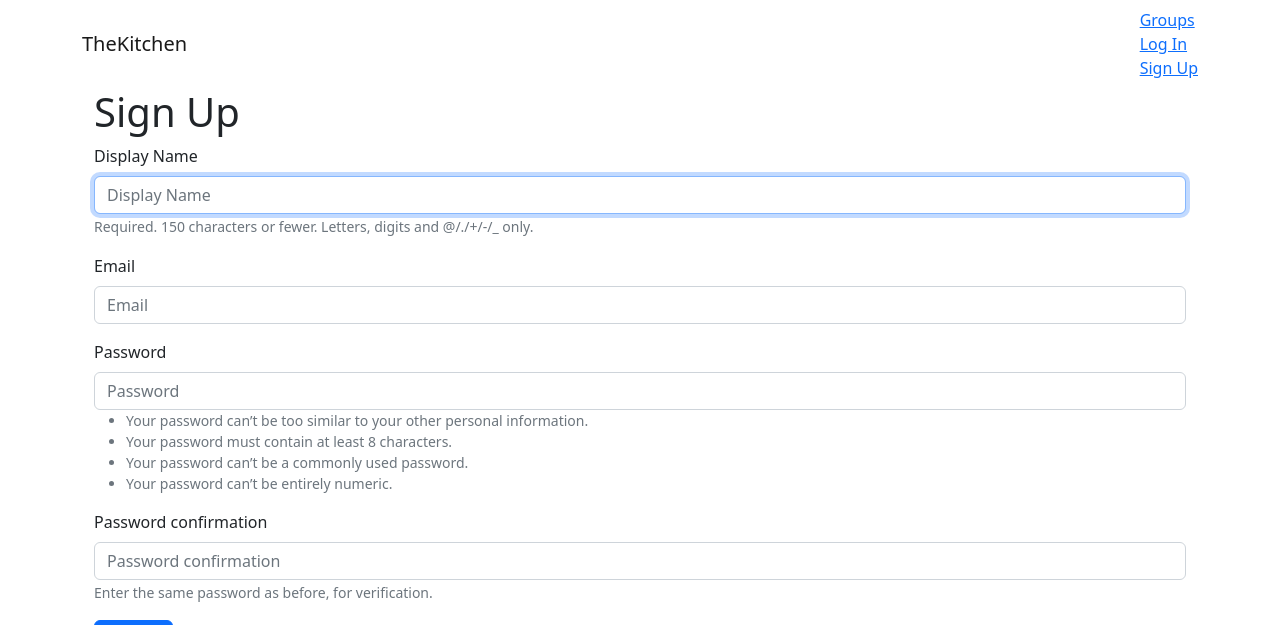
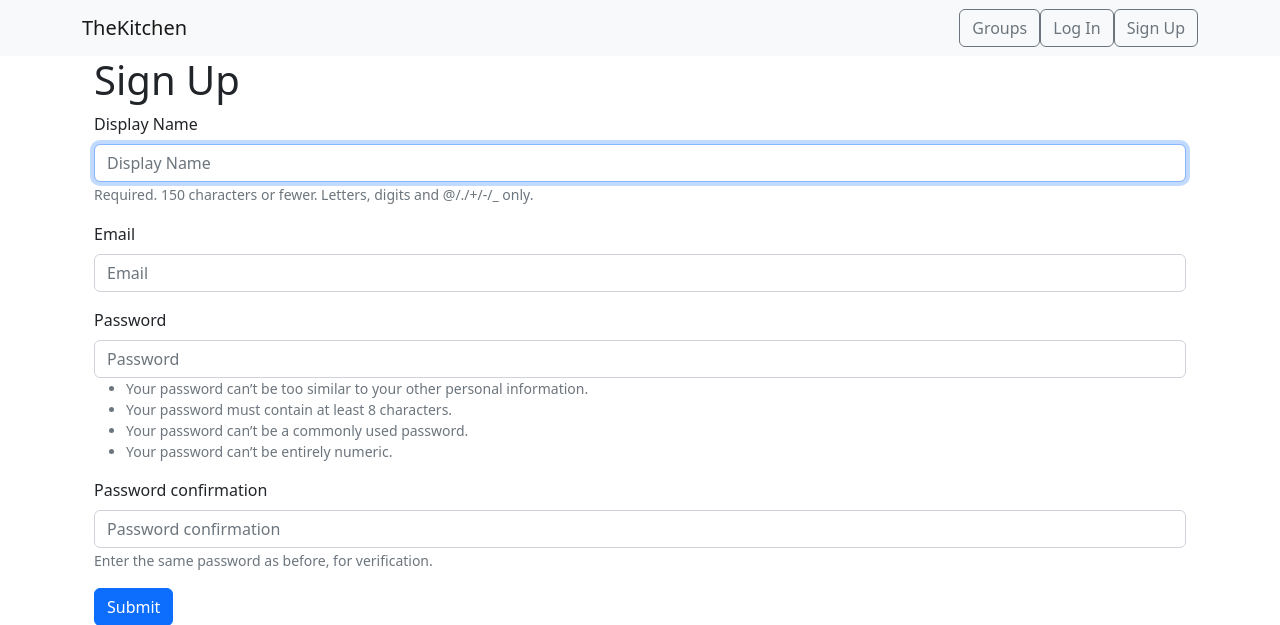
Before and after one commit to albertoecf/family_social, a Django app: page /accounts/signup in a window 1280 px wide. Shown: the top 625 px of the page. Run offline with Django 3.2, Linux system fonts and the light colour scheme; some libraries are stand-ins or nearby versions.

Commit message:
feat: style to base

```diff
--- a/socialmedia/templates/base_file.html
+++ b/socialmedia/templates/base_file.html
@@ -20,33 +20,40 @@
   </head>
   <body>
 
-    <nav class="navbar mynav" role="navigation" id="navbar">
+    <nav class="navbar  mynav  navbar-light bg-light" role="navigation" id="navbar">
     			<div class="container">
+
             <a class="navbar-brand mynav" href="{% url 'home' %}">TheKitchen</a>
-        <ul class="nav navbar-nav navbar-right">
+
+    					<ul class="nav nav-pills navbar-right">
           {% if user.is_authenticated %}
-              <li> <a href="{% url 'app_posts:create' %}">Post</a> </li>
-              <li> <a href="{% url 'app_groups:all' %}">Groups</a> </li>
-              <li> <a href="{% url 'app_groups:create' %}">Create Group</a> </li>
-              <li> <a href="{% url 'app_accounts:logout' %}">Logout</a> </li>
+              <li> <a href="{% url 'app_posts:create' %}" class="btn btn-outline-secondary">Post</a> </li>
+              <li> <a href="{% url 'app_groups:all' %}" class="btn btn-outline-secondary" >Groups</a> </li>
+              <li> <a href="{% url 'app_groups:create' %}" class="btn btn-outline-secondary" >Create Group</a> </li>
+              <li> <a href="{% url 'app_accounts:logout' %}" class="btn btn-outline-secondary"v>Logout</a> </li>
           {% else %}
-              <li> <a href="{% url 'app_groups:all' %}">Groups</a> </li>
-              <li> <a href="{% url 'app_accounts:login' %}">Log In</a></li>
-              <li> <a href="{% url 'app_accounts:signup' %}">Sign Up</a></li>
+              <li> <a href="{% url 'app_groups:all' %}" class="btn btn-outline-secondary" >Groups</a> </li>
+              <li> <a href="{% url 'app_accounts:login' %}" class="btn btn-outline-secondary" >Log In</a></li>
+              <li> <a href="{% url 'app_accounts:signup' %}" class="btn btn-outline-secondary">Sign Up</a></li>
           {% endif %}
+        </ul>
 
-        </ul>
+
+
     </div>
-
   </nav>
-
   <div class="container mycontent">
-
     {% block content %}
 
     {% endblock %}
 
   </div>
 
+
+
+  <canvas id="canvas"></canvas>
+
+
+
   </body>
 </html>
```
Lines whose indentation alone changed are shown as unchanged.
